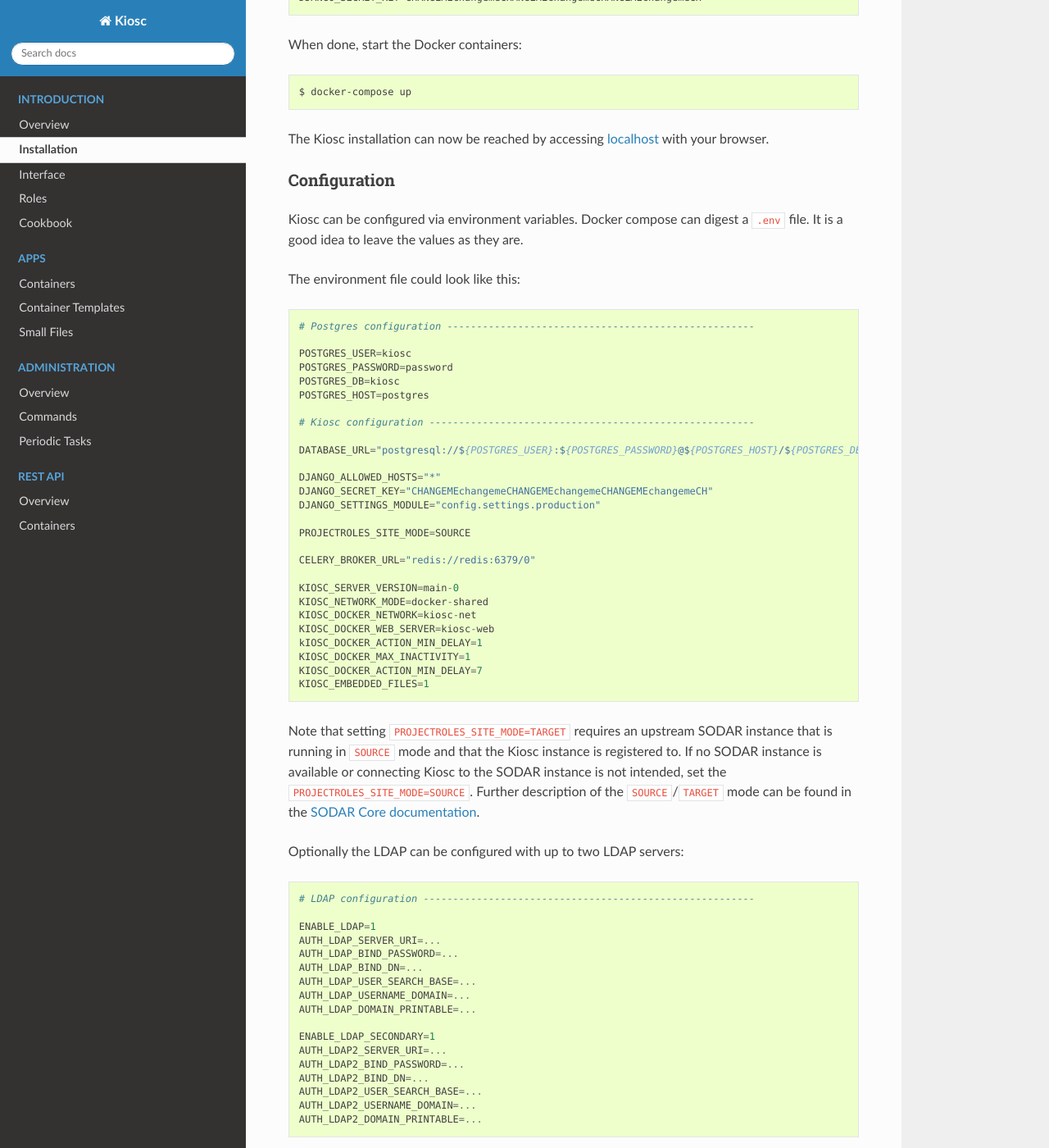
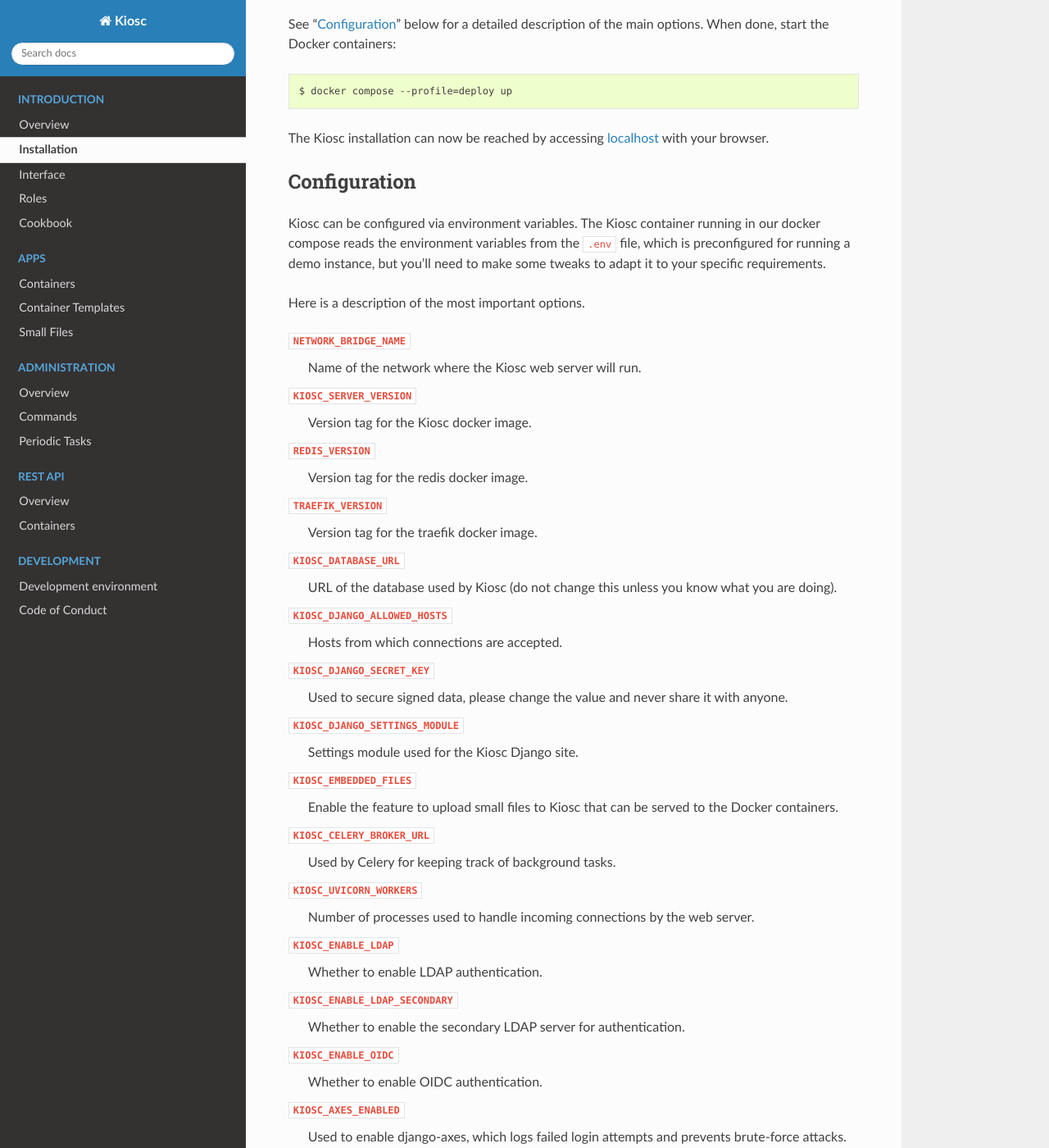
Before and after one commit to bihealth/kiosc-server, a Sphinx documentation site: the page built from docs/source/introduction_installation.rst, in a window 1280 px wide and 1400 px high, scrolled down 964 px. Shown: the whole window at 82% size. Built offline with Sphinx 7.4.7 and the Read the Docs theme 3.1.0, drawn with Linux system fonts in a browser that asks for light colours; some of the changed text lies outside the part shown.

Commit message:
update env.example and docs (#176)
fix #176

```diff
--- a/docs/source/apps_containers_create.rst
+++ b/docs/source/apps_containers_create.rst
@@ -1,4 +1,4 @@
-.. _apps_containers:
+.. _apps_containers_create:
 
 Create
 ======
--- a/docs/source/introduction_installation.rst
+++ b/docs/source/introduction_installation.rst
@@ -3,14 +3,18 @@
 Installation
 ============
 
-We ship Kiosc as a Docker container, and provide Docker compose file to start also other required containers.
-This part describes how to use Kiosc as a Docker container, and also the manual is based on this.
+The easiest way to start using Kiosc is through Docker. We
+provide a docker-compose file (in a `separate repository
+<https://github.com/bihealth/kiosc-docker-compose>`__) which contains everything
+you need for deploying and/or developing Kiosc. This chapter describes how to
+use Kiosc with our docker-compose, and the rest of the manual assumes that you
+are using this method. If you want to contribute to the development of Kiosc,
+the :ref:`Development Environment <introduction_development>` chapter shows you how
+to prepare a development environment.
 
-**Disclaimer:** It is possible to run Kiosc as is (mode ``host``), but this requires additional work to set up the database
-and scheduler. This is not described in this manual. Also, this has impact on how the Docker containers the user creates
-are organized and presented. This is also not described in this manual.
-
-The Kiosc Docker container is served via Github Container Registry (*gchr*).
+The Kiosc Docker container is build from the `kiosc-server
+<https://github.com/bihealth/kiosc-server>`__ repository and is served via
+Github Container Registry (*gchr*).
 
 Docker compose
 --------------
@@ -29,90 +33,139 @@
 
     $ cp env.example .env
 
-Here you can change Kiosc and Django parameters. Most of them are set to reasonable defaults, but changing the
+Here you can change various settings which affect Django, Kiosc, and SODAR
+Core. Most of them are set to reasonable defaults, but please go through them
+and change them to values that work in your setup. For example, changing the
 ``DJANGO_SECRET_KEY`` is a good idea::
 
     DJANGO_SECRET_KEY=CHANGEMEchangemeCHANGEMEchangemeCHANGEMEchangemeCH
 
-When done, start the Docker containers::
+See ":ref:`introduction_installation_configuration`" below for a detailed
+description of the main options. When done, start the Docker containers::
 
-    $ docker-compose up
+    $ docker compose --profile=deploy up
 
-The Kiosc installation can now be reached by accessing `localhost <https://localhost>`_ with your browser.
+The Kiosc installation can now be reached by accessing `localhost
+<https://localhost>`_ with your browser.
+
+
+.. _introduction_installation_configuration:
 
 Configuration
-^^^^^^^^^^^^^
+-------------
 
-Kiosc can be configured via environment variables. Docker compose can digest a ``.env`` file. It is a good idea to
-leave the values as they are.
+Kiosc can be configured via environment variables. The Kiosc container running
+in our docker compose reads the environment variables from the ``.env`` file,
+which is preconfigured for running a demo instance, but you'll need to make some
+tweaks to adapt it to your specific requirements.
 
-The environment file could look like this::
+Here is a description of the most important options.
 
-    # Postgres configuration ----------------------------------------------------
+``NETWORK_BRIDGE_NAME``
+    Name of the network where the Kiosc web server will run.
 
-    POSTGRES_USER=kiosc
-    POSTGRES_PASSWORD=password
-    POSTGRES_DB=kiosc
-    POSTGRES_HOST=postgres
+``KIOSC_SERVER_VERSION``
+    Version tag for the Kiosc docker image.
 
-    # Kiosc configuration -------------------------------------------------------
+``REDIS_VERSION``
+    Version tag for the redis docker image.
 
-    DATABASE_URL="postgresql://${POSTGRES_USER}:${POSTGRES_PASSWORD}@${POSTGRES_HOST}/${POSTGRES_DB}"
+``TRAEFIK_VERSION``
+    Version tag for the traefik docker image.
 
-    DJANGO_ALLOWED_HOSTS="*"
-    DJANGO_SECRET_KEY="CHANGEMEchangemeCHANGEMEchangemeCHANGEMEchangemeCH"
-    DJANGO_SETTINGS_MODULE="config.settings.production"
+``KIOSC_DATABASE_URL``
+    URL of the database used by Kiosc (do not change this unless you know what
+    you are doing).
 
-    PROJECTROLES_SITE_MODE=SOURCE
+``KIOSC_DJANGO_ALLOWED_HOSTS``
+    Hosts from which connections are accepted.
 
-    CELERY_BROKER_URL="redis://redis:6379/0"
+``KIOSC_DJANGO_SECRET_KEY``
+    Used to secure signed data, please change the value and never share it with
+    anyone.
 
-    KIOSC_SERVER_VERSION=main-0
-    KIOSC_NETWORK_MODE=docker-shared
-    KIOSC_DOCKER_NETWORK=kiosc-net
-    KIOSC_DOCKER_WEB_SERVER=kiosc-web
-    kIOSC_DOCKER_ACTION_MIN_DELAY=1
-    KIOSC_DOCKER_MAX_INACTIVITY=1
-    KIOSC_DOCKER_ACTION_MIN_DELAY=7
-    KIOSC_EMBEDDED_FILES=1
+``KIOSC_DJANGO_SETTINGS_MODULE``
+    Settings module used for the Kiosc Django site.
 
-Note that setting ``PROJECTROLES_SITE_MODE=TARGET`` requires an upstream SODAR instance
-that is running in ``SOURCE`` mode and that the Kiosc instance is registered to.
-If no SODAR instance is available or connecting Kiosc to the SODAR instance is not intended,
-set the ``PROJECTROLES_SITE_MODE=SOURCE``. Further description of the ``SOURCE``/``TARGET``
-mode can be found in the `SODAR Core documentation <https://sodar-core.readthedocs.io/en/latest/app_projectroles_usage.html#remote-projects>`_.
+``KIOSC_EMBEDDED_FILES``
+    Enable the feature to upload small files to Kiosc that can be served to the
+    Docker containers.
 
-Optionally the LDAP can be configured with up to two LDAP servers::
+``KIOSC_CELERY_BROKER_URL``
+    Used by Celery for keeping track of background tasks.
 
-    # LDAP configuration --------------------------------------------------------
+``KIOSC_UVICORN_WORKERS``
+    Number of processes used to handle incoming connections by the web server.
 
-    ENABLE_LDAP=1
-    AUTH_LDAP_SERVER_URI=...
-    AUTH_LDAP_BIND_PASSWORD=...
-    AUTH_LDAP_BIND_DN=...
-    AUTH_LDAP_USER_SEARCH_BASE=...
-    AUTH_LDAP_USERNAME_DOMAIN=...
-    AUTH_LDAP_DOMAIN_PRINTABLE=...
+``KIOSC_ENABLE_LDAP``
+    Whether to enable LDAP authentication.
 
-    ENABLE_LDAP_SECONDARY=1
-    AUTH_LDAP2_SERVER_URI=...
-    AUTH_LDAP2_BIND_PASSWORD=...
-    AUTH_LDAP2_BIND_DN=...
-    AUTH_LDAP2_USER_SEARCH_BASE=...
-    AUTH_LDAP2_USERNAME_DOMAIN=...
-    AUTH_LDAP2_DOMAIN_PRINTABLE=...
+``KIOSC_ENABLE_LDAP_SECONDARY``
+    Whether to enable the secondary LDAP server for authentication.
+
+``KIOSC_ENABLE_OIDC``
+    Whether to enable OIDC authentication.
+
+``KIOSC_AXES_ENABLED``
+    Used to enable django-axes, which logs failed login attempts and prevents
+    brute-force attacks.
+
+``KIOSC_SITE_TITLE``
+    The title of your website.
+
+``KIOSC_SITE_SUBTITLE``
+    The subtitle of your website.
+
+``KIOSC_SITE_INSTANCE_TITLE``
+    May be used to e.g. differentiate between site versions used for deployment
+    or staging, use in different organizations, etc.
+
+``KIOSC_LOGGING_LEVEL``
+    Logging level used througout Kiosc apps.
+
+``KIOSC_LOGGING_FILE_PATH``
+    Logging file used througout Kiosc apps.
 
 
-If the ``KIOSC_`` environment variables are not set, Kiosc selects the defaults as stated
-in the following table.
+.. note::
 
-=============================  =============  =========================================================================================================
-Environment variable           Default        Description
-=============================  =============  =========================================================================================================
-KIOSC_NETWORK_MODE             ``host``       Can be ``host`` or ``docker-shared``. Indicates whether installation runs in a Docker environment or not.
-KIOSC_DOCKER_NETWORK           ``kiosc-net``  Name of the Docker network for the users Docker containers.
-KIOSC_DOCKER_WEB_SERVER        ``kiosc-web``  Name of the web server Docker container.
-KIOSC_DOCKER_ACTION_MIN_DELAY  ``1``          Min delay in seconds for Docker container actions.
-KIOSC_DOCKER_MAX_INACTIVITY    ``7``          Max threshold for inactive running Docker containers in days.
-KIOSC_EMBEDDED_FILES           ``True``       Enable the feature to upload small files to Kiosc that can be served to the Docker containers.
-=============================  =============  =========================================================================================================
+    The list of settings for projectroles and the other SODAR Core apps
+    is not exhaustive. Consult the SODAR Core documentation to find out more:
+    https://sodar-core.readthedocs.io/en/latest/app_projectroles_settings.html
+
+
+Additionally, there are some environment variables which affect specifically the
+Kiosc apps (as opposed to the whole website). These should also be set in the
+``.env`` file and are described in the following table.
+
+=============================  =================  =========================================================================================================
+Environment variable           Default            Description
+=============================  =================  =========================================================================================================
+KIOSC_NETWORK_MODE             ``docker-shared``  Can be ``host`` or ``docker-shared``. Indicates whether installation runs in a Docker environment or not.
+KIOSC_DOCKER_NETWORK           ``kiosc-net``      Name of the Docker network for the users Docker containers.
+KIOSC_DOCKER_WEB_SERVER        ``kiosc-web``      Name of the web server Docker container.
+KIOSC_DOCKER_ACTION_MIN_DELAY  ``1``              Min delay in seconds for Docker container actions.
+KIOSC_DOCKER_MAX_INACTIVITY    ``7``              Max threshold for inactive running Docker containers in days.
+KIOSC_EMBEDDED_FILES           ``True``           Enable the feature to upload small files to Kiosc that can be served to the Docker containers.
+=============================  =================  =========================================================================================================
+
+
+Creating a SODAR site in TARGET mode
+^^^^^^^^^^^^^^^^^^^^^^^^^^^^^^^^^^^^
+
+Kiosc can be run in ``TARGET`` mode, drawing projects and users from
+an upstream SODAR instance. Note that this requires an existing
+SODAR instance which is running in ``SOURCE`` mode and that the
+Kiosc instance is registered to it. Further description of the
+``SOURCE``/``TARGET`` mode can be found in the `SODAR Core documentation
+<https://sodar-core.readthedocs.io/en/latest/app_projectroles_usage.html#remote-projects>`_.
+
+To enable ``TARGET`` mode in your site, set ``PROJECTROLES_SITE_MODE=TARGET``
+and add the following environment variables, changing their value as needed::
+
+    # Allow creation of local projects
+    PROJECTROLES_TARGET_CREATE=1
+    # Enable synchronization with the source site
+    PROJECTROLES_TARGET_SYNC_ENABLE=1
+    # Time interval in minutes for synchronization
+    PROJECTROLES_TARGET_SYNC_INTERVAL=5
```
Also changed, not shown: other parts of docs/source/introduction_installation.rst (+2 -2 lines), CODE_OF_CONDUCT.rst (added, +8 -0 lines), README.rst (+4 -3 lines), docs/source/index.rst (+10 -0 lines), docs/source/introduction_development.rst (added, +90 -0 lines), 1 other file.
